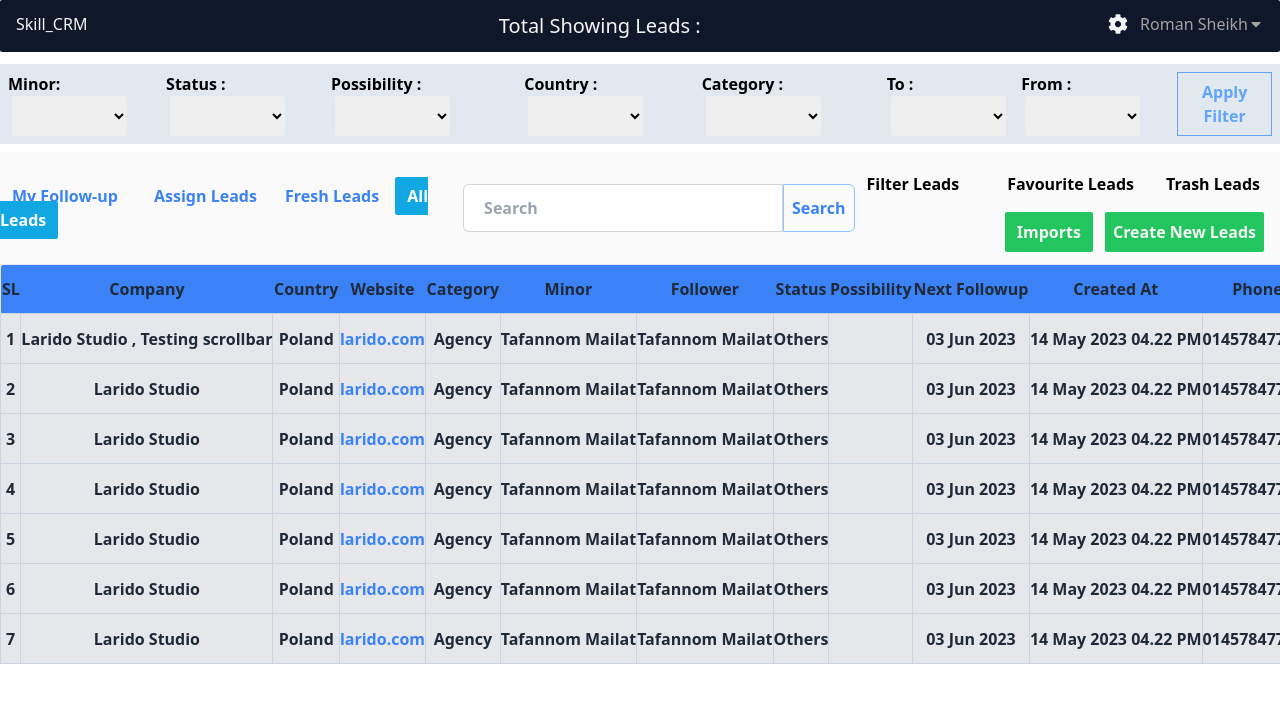
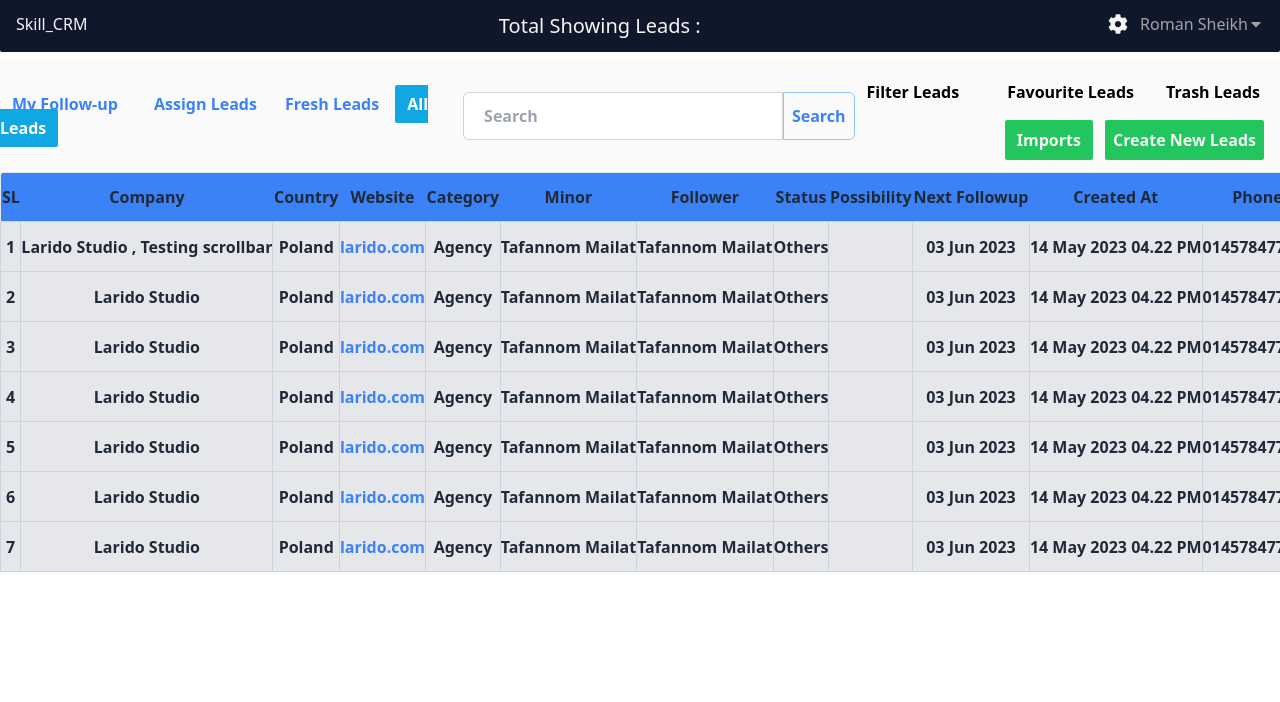
Before and after one commit to RomanSheikh99/crm-fronEnd, a React (Vite) app: page /all-leads in a window 1280 px wide. Shown: the top 702 px of the page. Built offline with nearby package versions, Linux system fonts and the light colour scheme.

Commit message:
added create new lead form with modal

```diff
--- /dev/null
+++ b/src/components/Pages/FavouriteLeads.jsx
@@ -0,0 +1,29 @@
+import React, { useEffect, useState } from 'react';
+import DefaultLayout from '../Layout/DefaultLayout';
+import DataTable from '../Shared/DataTable';
+
+const FavouriteLeads = () => {
+  const [userData,setUserData] = useState([])
+
+  useEffect(()=> {
+    const FetchData = async () => {
+        try{
+        const response = await fetch('../../../followupData.json')
+        const data = await response.json()
+         setUserData(data)
+        }catch(error){
+            console.log('Failed to fetch data', error)
+        }
+    }
+    FetchData()
+  },[])
+    return (
+        <DefaultLayout>
+            <div>
+                <DataTable data={userData} />
+            </div>
+        </DefaultLayout>
+    );
+};
+
+export default FavouriteLeads;
--- /dev/null
+++ b/src/components/Pages/TrashLeads.jsx
@@ -0,0 +1,32 @@
+import React, { useEffect, useState } from 'react';
+import DefaultLayout from '../Layout/DefaultLayout';
+import DataTable from '../Shared/DataTable';
+
+const TrashLeads = () => {
+    const [userData,setUserData] = useState([]);
+
+   useEffect(()=> {
+    const FetchData = async ()=> {
+        try{
+         const response = await fetch('../../../followupData.json')
+         const data = await response.json()
+        setUserData(data)
+        }catch(error){
+         console.log('Failed to fetch data')
+        }
+
+    }
+    FetchData()
+   },[])
+
+
+    return (
+        <DefaultLayout>
+          <div className='w-full '>
+            <DataTable data={userData} > </DataTable>
+          </div>
+        </DefaultLayout>
+    );
+};
+
+export default TrashLeads;
--- a/src/components/Shared/FilterLeadsModal.jsx
+++ b/src/components/Shared/FilterLeadsModal.jsx
@@ -16,10 +16,10 @@ const FilterLeadsModal = () => {
             <div className=' '>
              <div className='flex justify-between'>
                 <label> Minor:</label>
-                <select className=" select-bordered w-56 ml-1 h-10 rounded-sm bg-slate-300">
+                <select className=" select-bordered w-56 ml-1 h-10  border border-slate-400 rounded-sm ">
                 <option disabled selected> </option>
                 <option>Game of Thrones</option>
-                <option>Lost</option>
+                <option> Lost </option>
                 <option>Breaking Bad</option>
                 <option>Walking Dead</option>
             </select>
@@ -27,7 +27,7 @@ const FilterLeadsModal = () => {
 
             <div className='mt-6 flex justify-between'>
             <label> Possibiliti :</label>
-            <select name='possibility' className=" select-bordered bg-slate-300 w-56 ml-1 h-10 rounded-sm">
+            <select name='possibility' className=" select-bordered  border border-slate-400  w-56 ml-1 h-10 rounded-sm">
                 <option disabled selected> </option>
                 <option> High  </option>
                 <option> Medium </option>
@@ -37,7 +37,7 @@ const FilterLeadsModal = () => {
 
             <div className='mt-6 flex justify-between items-start'>
             <label> Category :</label>
-            <select name='category' className=" select-bordered bg-slate-300 w-56 ml-1 h-10 rounded-sm">
+            <select name='category' className=" select-bordered  border border-slate-400  w-56 ml-1 h-10 rounded-sm">
                 <option value={''} disabled selected> </option>
                 <option value={''}> Online  Store </option>
                 <option value={''}> Brand </option>
@@ -55,7 +55,7 @@ const FilterLeadsModal = () => {
          <div className=''>
             <div className='flex justify-between'>
             <label> Status :</label>
-            <select name='status' className=" select-bordered w-56 bg-slate-300 ml-1 h-10 rounded-sm">
+            <select name='status' className=" select-bordered w-56 border border-slate-400  ml-1 h-10 rounded-sm">
                 <option disabled selected> </option>
                 <option> Gatekeeper</option>
                 <option> Contacted </option>
@@ -71,7 +71,7 @@ const FilterLeadsModal = () => {
 
             <div className=' flex justify-between mt-6'>
             <label> Country :</label>
-            <select name='country' className=" select-bordered bg-slate-300 w-56 ml-1 h-10 rounded-sm">
+            <select name='country' className=" select-bordered  border border-slate-400  w-56 ml-1 h-10 rounded-sm">
                <option value={''} disabled selected> </option>
                <option value={''} > German  </option>
                <option value={''} > USA  </option>
--- a/src/components/Shared/Header.jsx
+++ b/src/components/Shared/Header.jsx
@@ -1,98 +1,17 @@
 import React from 'react';
 import {  NavLink } from 'react-router-dom';
-import TitleBar from './TitleBar';
+import Navbar from './Navbar';
 import CreateNewLeadModal from './CreateNewLeadModal';
 import FilterLeadsModal from './FilterLeadsModal';
 
 const Header  = () => {
     return (
       <div>
-    {/* Titlebar section start here  */}
-     <TitleBar data ={'Total Showing Leads :'} />
+    {/* Navbar section start here  */}
+     <Navbar data ={'Total Showing Leads :'} />
 
 
-     {/* Search Filter section start here  */}
-     <section className='w-full flex justify-between  gap-y-2 mt-3 px-2 bg-slate-200 py-2 font-semibold text-black'>
-      <div>
-      <label> Minor:</label>
-       <select className=" select-bordered w-[115px] ml-1 h-10 rounded-sm">
-          <option disabled selected> </option>
-          <option>Game of Thrones</option>
-          <option>Lost</option>
-          <option>Breaking Bad</option>
-          <option>Walking Dead</option>
-       </select>
-      </div>
 
-      <div>
-      <label> Status :</label>
-       <select className=" select-bordered w-[115px] ml-1 h-10 rounded-sm">
-          <option disabled selected> </option>
-          <option>Game of Thrones</option>
-          <option>Lost</option>
-          <option>Breaking Bad</option>
-          <option>Walking Dead</option>
-       </select>
-      </div>
-
-      <div>
-      <label> Possibility :</label>
-       <select className=" select-bordered w-[115px] ml-1 h-10 rounded-sm">
-          <option disabled selected> </option>
-          <option>Game of Thrones</option>
-          <option>Lost</option>
-          <option>Breaking Bad</option>
-          <option>Walking Dead</option>
-       </select>
-      </div>
-
-      <div>
-      <label> Country :</label>
-       <select className=" select-bordered w-[115px] ml-1 h-10 rounded-sm">
-          <option disabled selected> </option>
-          <option>Game of Thrones</option>
-          <option>Lost</option>
-          <option>Breaking Bad</option>
-          <option>Walking Dead</option>
-       </select>
-      </div>
-
-      <div>
-      <label> Category :</label>
-       <select className=" select-bordered w-[115px] ml-1 h-10 rounded-sm">
-          <option disabled selected> </option>
-          <option>Game of Thrones</option>
-          <option>Lost</option>
-          <option>Breaking Bad</option>
-          <option>Walking Dead</option>
-       </select>
-      </div>
-
-      <div>
-      <label> To :</label>
-       <select className=" select-bordered w-[115px] ml-1 h-10 rounded-sm">
-          <option disabled selected> </option>
-          <option>Game of Thrones</option>
-          <option>Lost</option>
-          <option>Breaking Bad</option>
-          <option>Walking Dead</option>
-       </select>
-      </div>
-
-      <div>
-      <label> From :</label>
-       <select className=" select-bordered w-[115px] ml-1 h-10 rounded-sm">
-          <option disabled selected> </option>
-          <option>Game of Thrones</option>
-          <option>Lost</option>
-          <option>Breaking Bad</option>
-          <option>Walking Dead</option>
-       </select>
-      </div>
-
-       <button  type='submit' className=' border border-blue-400 p-1 text-blue-400 hover:bg-blue-300 hover:text-white hover:border-white' > Apply Filter  </button>
-      </section>
-       {/* Search Filter section end here  */}
 
 
          {/* All Leads Navbar  */}
--- a/src/components/Shared/TitleBar.jsx
+++ b/src/components/Shared/Navbar.jsx
@@ -2,11 +2,11 @@ import React from 'react';
 import { FaCaretDown, FaCog, FaMoon, FaSun } from 'react-icons/fa';
 import { Link } from 'react-router-dom';
 
-const TitleBar = ({data}) => {
+const Navbar = ({data}) => {
     return (
         <div>
-            {/* Titlebar section start here  */}
-    <div className='w-full  bg-slate-900 mx-auto rounded-sm px-3 py-2 flex justify-between text-neutral-100'>
+            {/* Navbar section start here  */}
+    <div className='w-full  bg-slate-900 mx-auto rounded-bl-sm rounded-br-sm  px-3 py-2 flex justify-between text-neutral-100'>
 
         <Link to={'/'} className='cursor-pointer p-1'> Skill_CRM </Link>
           <div className='text-xl p-1'> {data}  </div>
@@ -38,4 +38,4 @@ const TitleBar = ({data}) => {
     );
 };
 
-export default TitleBar;
+export default Navbar;
--- a/src/components/Shared/PerformHeader.jsx
+++ b/src/components/Shared/PerformHeader.jsx
@@ -1,13 +1,13 @@
 import { FaCaretDown} from "react-icons/fa";
 import { Link, NavLink } from 'react-router-dom';
-import TitleBar from "./TitleBar";
+import Navbar from "./Navbar";
 
 
 const PerformHeader = () => {
     return (
       <div className='w-full '>
-      {/* Titlebar section start here  */}
-       <TitleBar data={' CRM Performanc Report'} />
+      {/* Navbar section start here  */}
+       <Navbar data={' CRM Performanc Report'} />
 
 
         {/* Quarterly KPI report Navbar start  */}
```
Also changed, not shown: src/Routers/Routers.jsx (+11 -0 lines), src/components/Shared/CreateNewLeadModal.jsx (+97 -6 lines).
